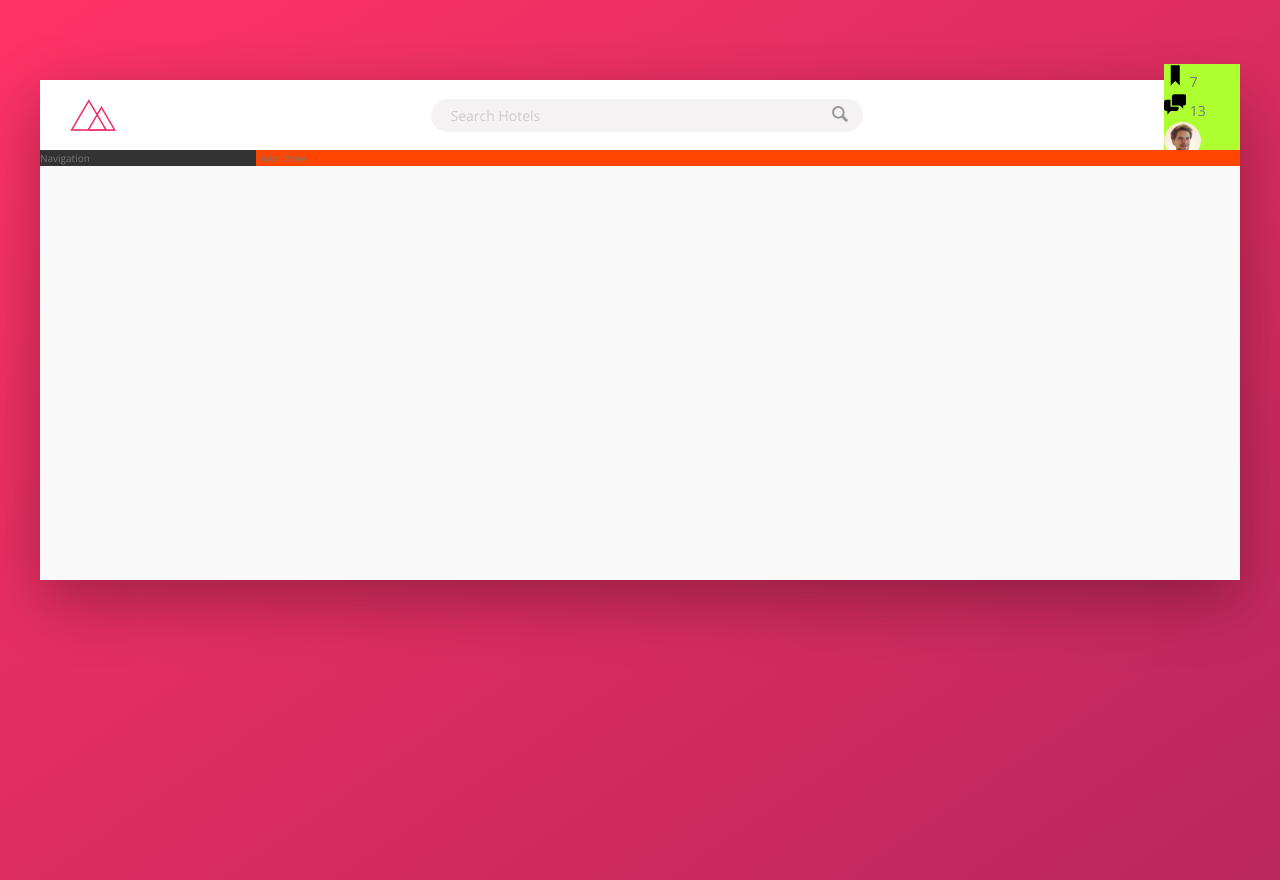
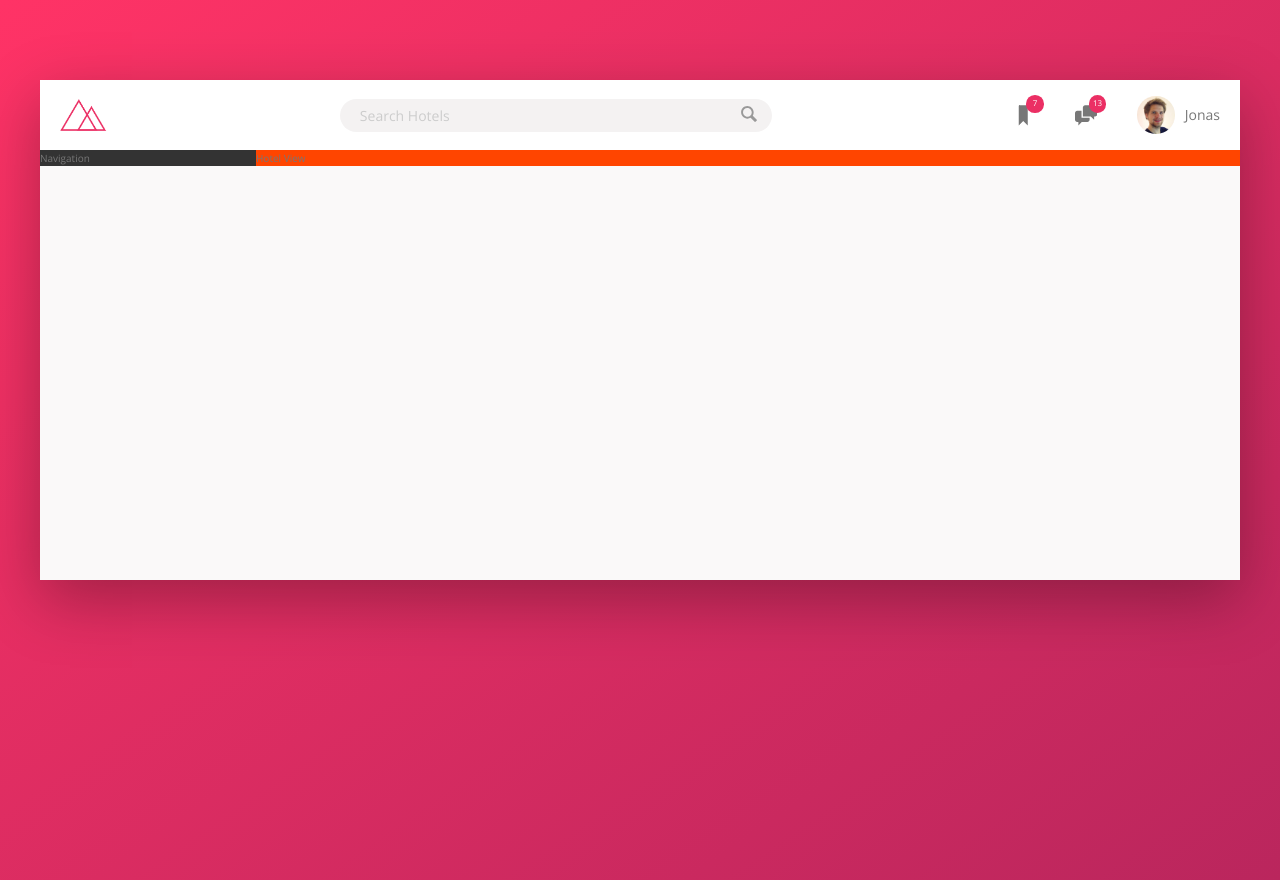
Before and after one commit to gavinquirk/Trillo, a website: page index.html in a window 1280 px wide. Drawn offline with nearby package versions, Linux system fonts and the light colour scheme.

Commit message:
user nav styled

```diff
--- a/sass/_components.scss
+++ b/sass/_components.scss
@@ -5,7 +5,7 @@
 
 .logo {
   height: 3.25rem;
-  margin-left: 3rem;
+  margin-left: 2rem;
 }
 
 /////////////////////////////////////////////
@@ -69,31 +69,53 @@
 /////////////////////////////////////////////
 // USER NAVIGATION
 .user-nav {
-  background-color: greenyellow;
+  align-self: stretch;
+
+  display: flex;
+  align-items: center;
+
+  & > * { // all direct children
+    padding: 0 2rem;
+    cursor: pointer;
+    height: 100%;
+    display: flex;
+    align-items: center;
+  }
+
+  & > *:hover {
+    background-color: var(--color-grey-light-2);
+  }
 
   &__icon-box {
-
+    position: relative;
   }
 
   &__icon {
     height: 2.25rem;
     width: 2.25rem;
+    fill: var(--color-grey-dark-2);
   }
 
   &__notification {
+    font-size: 0.8rem;
+    height: 1.75rem;
+    width: 1.75rem;
+    border-radius: 50%;
+    background-color: var(--color-primary);
+    color: #fff;
+    position: absolute;
+    top: 1.5rem;
+    right: 1.1rem;
 
-  }
-
-  &__user {
-
+    display: flex; //
+    justify-content: center; // align text to center
+    align-items: center; //
   }
 
   &__user-photo {
     height: 3.75rem;
     border-radius: 50%;
+    margin-right: 1rem;
   }
 
-  &__user-name {
-
-  }
 }
```
Also changed, not shown: css/style.css.
